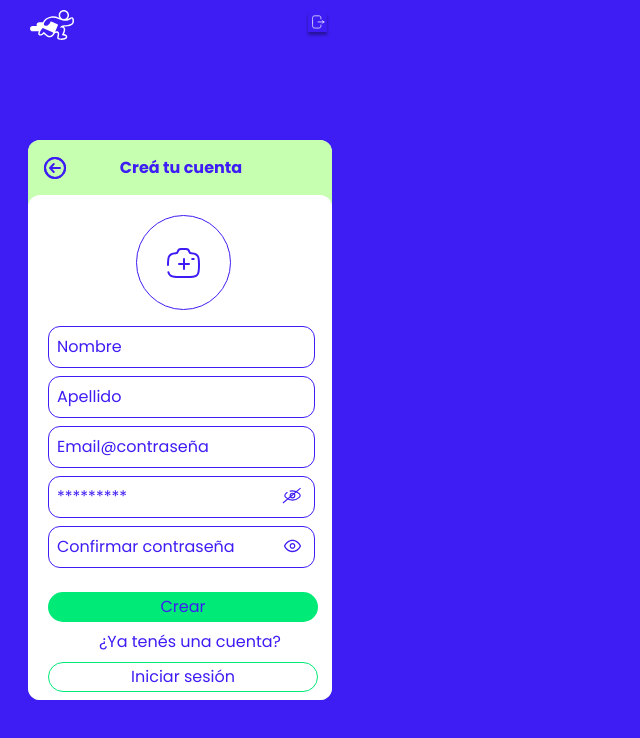
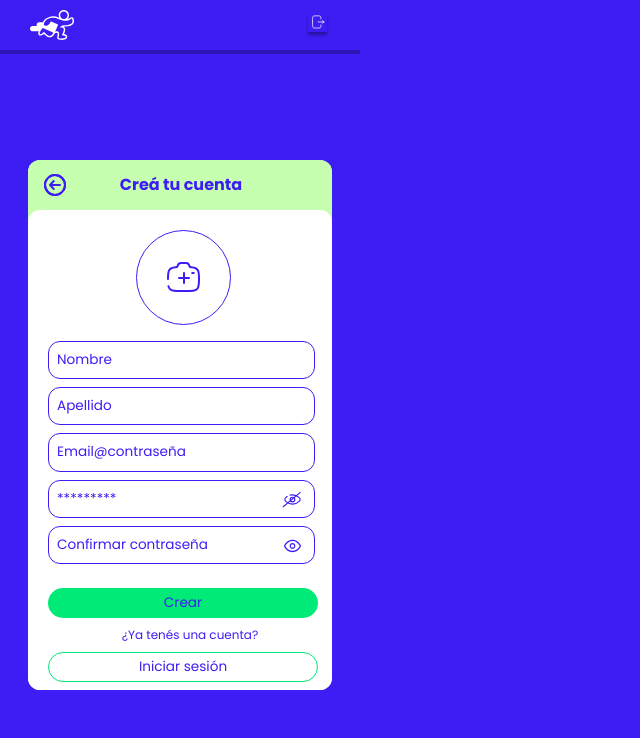
Before and after one commit to Dadario23/fast-delivery-front, a Next.js app: page /register in a window 1280 px wide. Shown: the top 738 px of the page, without its empty margins (0-640 px from the left). Built offline with nearby package versions, Linux system fonts and the light colour scheme.

Commit message:
modifico navbar y register

```diff
--- a/src/components/CreateAccount.tsx
+++ b/src/components/CreateAccount.tsx
@@ -5,8 +5,8 @@ import CameraIcon from "assets/CameraIcon/camera-icon";
 import BackIcon from "assets/BackIcon/back-icon";
 const CreateAccountForm: React.FC = () => {
   return (
-    <div className="flex items-center justify-center flex-wrap  rounded-xl mx-[30px] mb-[60px] bg-[#C7FFB1] relative ">
-      <div className="w-full h-[55px] pl-0 flex items-center font-bold rounded-t-xl bg-[#C7FFB1] z-10 ">
+    <div className="flex items-center justify-center flex-wrap  rounded-xl mx-[30px] mt-[10px] mb-[60px] bg-[#C7FFB1] relative ">
+      <div className="w-full h-[50px] pl-0 flex items-center font-bold rounded-t-xl bg-[#C7FFB1] z-10 ">
         <div className="ml-3">
           <BackIcon />
         </div>
@@ -14,7 +14,7 @@ const CreateAccountForm: React.FC = () => {
           Creá tu cuenta
         </h2>
       </div>
-      <div className="bg-white rounded-xl z-20">
+      <div className="bg-white rounded-xl z-20 text-[85%]">
         <form className="w-[19rem] pl-5">
           <div className="w-[95px] h-[95px] mb-4 mt-5 ml-[88px] flex items-center justify-center border border-[#3d1df3] rounded-full">
             <CameraIcon />
@@ -57,10 +57,10 @@ const CreateAccountForm: React.FC = () => {
           <button className="w-[270px] h-[30px] mt-4 mb-2 p-2 bg-[#00ea77] text-[#3d1df3] rounded-full pl-50 flex items-center justify-center ">
             Crear
           </button>
-          <h2 className="mb-2 flex items-center justify-center text-[#3d1df3]">
+          <h2 className="mb-2 flex items-center justify-center text-[#3d1df3] text-[12px]">
             ¿Ya tenés una cuenta?
           </h2>
-          <button className="w-[270px] h-[30px] mb-2 p-2 bg-white border border-[#00ea77] text-[#3d1df3] rounded-full pl-50 flex items-center justify-center ">
+          <button className="w-[270px] h-[30px] mb-2 p-2 bg-white border border-[#00ea77] text-[#3d1df3]  rounded-full pl-50 flex items-center justify-center ">
             Iniciar sesión
           </button>
         </form>
--- a/src/components/Navbar.tsx
+++ b/src/components/Navbar.tsx
@@ -1,23 +1,23 @@
-import React from 'react'
-import Image from 'next/image'
-import logoIcon from '../assets/icon-logo.svg'
-import logoutIcon from '../assets/logout-icon.svg'
+import React from "react";
+import Image from "next/image";
+import logoIcon from "../assets/icon-logo.svg";
+import logoutIcon from "../assets/logout-icon.svg";
 
 const Navbar = () => {
   return (
-		<nav className='w-[360px] h-[50px] shadow-[0px_4px_0px_0px_rgba(0,0,0,0.25)]'>
-			<div className='pl-[30px] pt-[10px]'>
-				<Image src={logoIcon} alt='logo' width={44} height={30} />
+    <nav className="w-[360px] h-[50px] shadow-[0px_4px_0px_0px_rgba(0,0,0,0.25)] relative">
+      <div className="pl-[30px] pt-[10px]">
+        <Image src={logoIcon} alt="logo" width={44} height={30} />
       </div>
       <Image
-				className='absolute top-[12px] left-[305px] text-[#fff]'
+        className="absolute top-[12px] left-[305px] text-[#fff]"
         src={logoutIcon}
-				alt='logo'
+        alt="logo"
         width={25}
         height={26}
       />
     </nav>
-	)
-}
+  );
+};
 
-export default Navbar
+export default Navbar;
```
Lines whose indentation alone changed are shown as unchanged.
